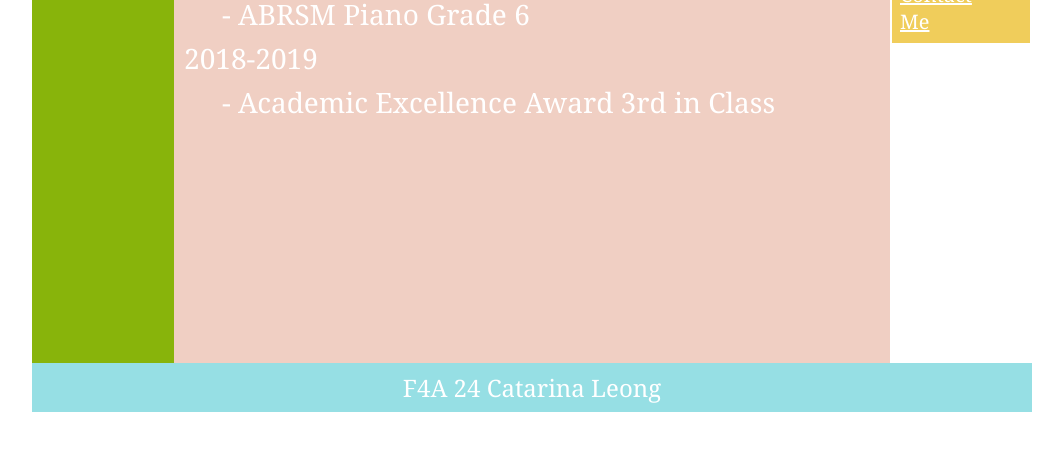
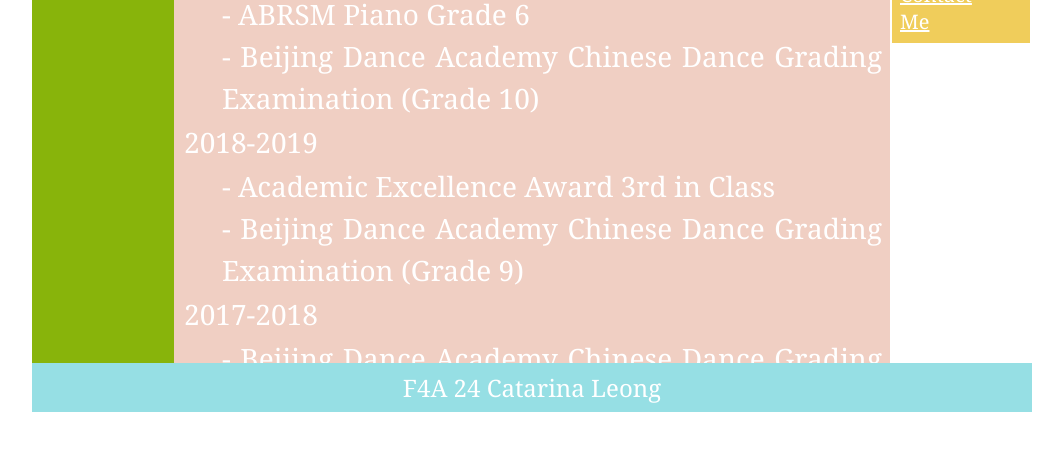
Before and after one commit to CatarinaLeong31/F4A_24_CatarinaLeong, a plain HTML site: page certificatesandaward.html in a window 1280 px wide. Shown: the part 322-772 px from the top of the page, without its empty margins (108-1171 px from the left). Drawn offline with Linux system fonts and the light colour scheme.

Commit message:
Update certificatesandaward.html

```diff
--- a/certificatesandaward.html
+++ b/certificatesandaward.html
@@ -31,10 +31,14 @@
 <dd>-	Academic Excellence Award 3rd in Class</dd>
 <dd>-	Bank of China Scholarship</dd>
 <dd>-	ABRSM Piano Grade 6</dd>
+<dd>-	Beijing Dance Academy Chinese Dance Grading Examination (Grade 10)</dd>
 
 			<ul>2018-2019</ul>
 
 <dd>-	Academic Excellence Award 3rd in Class</dd>
+<dd>-	Beijing Dance Academy Chinese Dance Grading Examination (Grade 9)</dd>
+		<ul>2017-2018</ul>
+<dd>-	Beijing Dance Academy Chinese Dance Grading Examination (Grade 8)</dd>
 </article>
         <div style=background-color:white;><ul>
         <li><img src="ig1.jpg" width="142px"></li>
```
